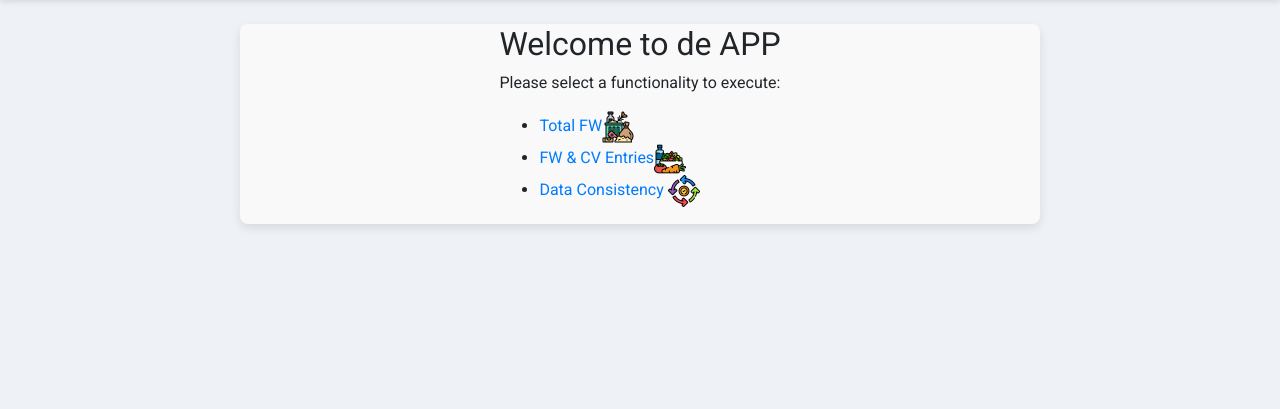
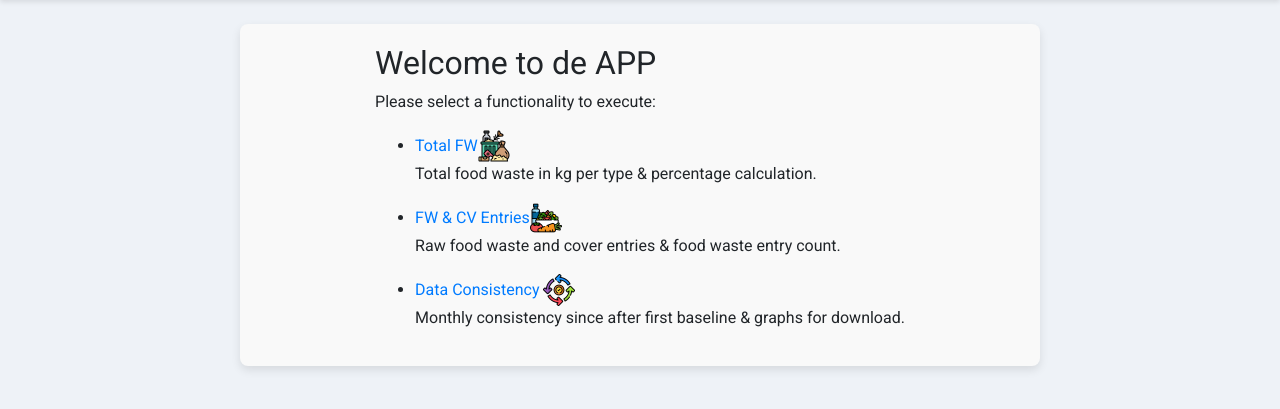
Before and after one commit to FIT-Dev-Team/lbec-flaskdata, a Flask app: page / in a window 1280 px wide. Shown: the part 74-483 px from the top of the page. Run offline with Flask 3, Linux system fonts and the light colour scheme; some libraries are stand-ins or nearby versions.

Commit message:
layout changes and updated readme.md

```diff
--- a/templates/form_dcon.html
+++ b/templates/form_dcon.html
@@ -3,7 +3,8 @@
 {% block title %}Data Consistency{% endblock %}
 
 {% block content %}
-    <h2>Data Consistency<img src="/static/consistency.png" width="32" height="32"></h2>
+    <center><h2>Data Consistency<img src="/static/consistency.png" width="32" height="32"></h2>
+    <p> Monthly consistency since after first baseline & graphs for download.</p></center>
     <form action="{{ url_for('process_dcon') }}" method="POST">
         <label for="company_name">Company Name:</label>
         <input type="text" name="company_name" id="company_name">
@@ -11,6 +12,6 @@
         <label for="end_date">End Date:</label>
         <input type="date" name="end_date" id="end_date">
         <br>
-        <button type="submit" class="btn btn-primary">Submit</button>
+        <button type="submit" class="btn btn-primary" style="margin: 10px auto; display: block;">Submit</button>
     </form>
 {% endblock %}
--- a/templates/form_entries.html
+++ b/templates/form_entries.html
@@ -3,7 +3,8 @@
 {% block title %}Food Waste & Cover Entries{% endblock %}
 
 {% block content %}
-    <h2>FW & CV Entries<img src="/static/diet.png" width="32" height="32"></h2>
+    <center><h2>FW & CV Entries<img src="/static/diet.png" width="32" height="32"></h2>
+    <p> Raw food waste and cover entries & food waste entry count.</p></center>
     <form action="{{ url_for('process_entries') }}" method="POST">
         <label for="company_name">Company Name:</label>
         <input type="text" name="company_name" id="company_name">
@@ -14,6 +15,6 @@
         <label for="end_date">End Date (YYYY-MM-DD):</label>
         <input type="date" name="end_date" id="end_date">
         <br>
-        <button type="submit" class="btn btn-primary">Submit</button>
+        <button type="submit" class="btn btn-primary" style="margin: 10px auto; display: block;">Submit</button>
     </form>
 {% endblock %}
--- a/templates/form_total_fw.html
+++ b/templates/form_total_fw.html
@@ -3,7 +3,8 @@
 {% block title %}Total Food Waste{% endblock %}
 
 {% block content %}
-    <h2>Total Food Waste<img src="/static/garbage.png" width="32" height="32"></h2>
+    <center><h2>Total Food Waste<img src="/static/garbage.png" width="32" height="32"></h2>
+    <p> Total food waste in kg per type & percentage calculation.</p></center>
     <form action="{{ url_for('process_total_fw') }}" method="POST">
         <label for="company_name">Company Name:</label>
         <input type="text" name="company_name" id="company_name">
@@ -14,6 +15,6 @@
         <label for="end_date">End Date (YYYY-MM-DD):</label>
         <input type="date" name="end_date" id="end_date">
         <br>
-        <button type="submit" class="btn btn-primary">Submit</button>
+        <button class="btn btn-primary" style="margin: 10px auto; display: block;">Submit</button>
     </form>
 {% endblock %}
--- a/templates/index.html
+++ b/templates/index.html
@@ -3,14 +3,17 @@
 {% block title %}Pepé{% endblock %}
 
 {% block content %}
-    <div class="d-flex justify-content-center align-items-center" style="height: 20vh;">
+    <div class="d-flex justify-content-center align-items-center">
         <div>
             <h2>Welcome to de APP</h2>
             <p>Please select a functionality to execute:</p>
             <ul>
                 <li><a href="{{ url_for('form_total_fw') }}">Total FW<img src="/static/garbage.png" width="32" height="32"></a></li>
+                <p> Total food waste in kg per type & percentage calculation.</p>
                 <li><a href="{{ url_for('form_entries') }}">FW & CV Entries<img src="/static/diet.png" width="32" height="32"></a></li>
+                <p> Raw food waste and cover entries & food waste entry count.</p>
                 <li><a href="{{ url_for('form_dcon') }}">Data Consistency <img src="/static/consistency.png" width="32" height="32"></a></li>
+                <p> Monthly consistency since after first baseline & graphs for download.</p>
                 <!-- Add more links to other functionalities if needed -->
             </ul>
         </div>
```
Also changed, not shown: README.md.
